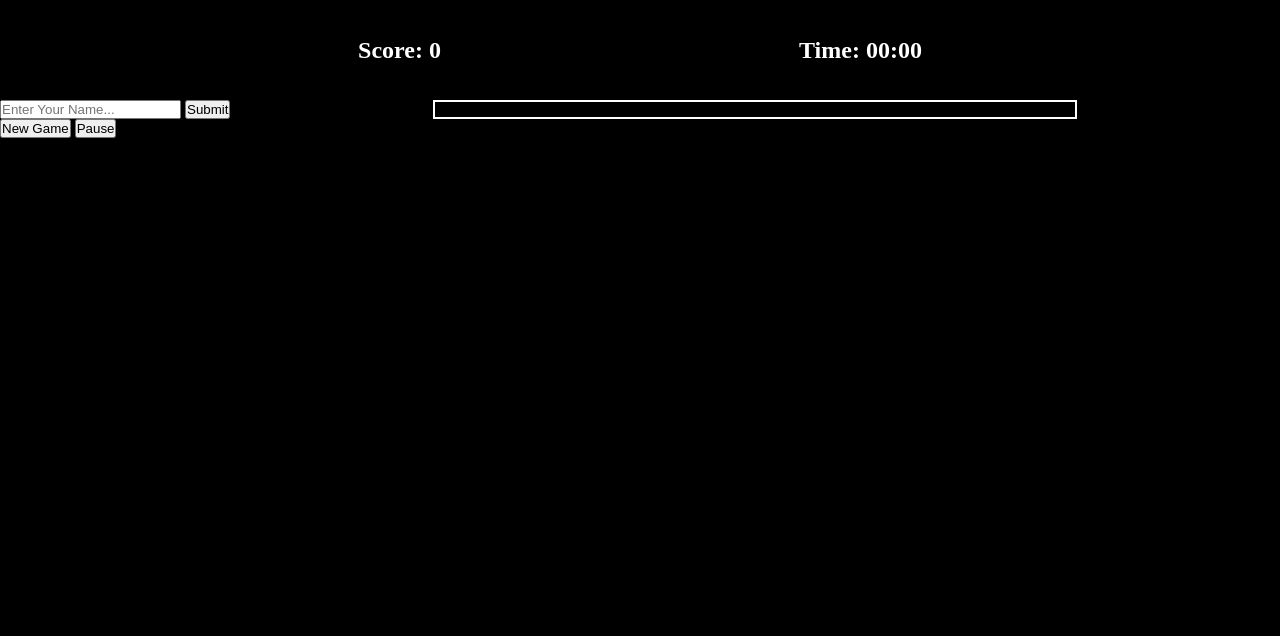
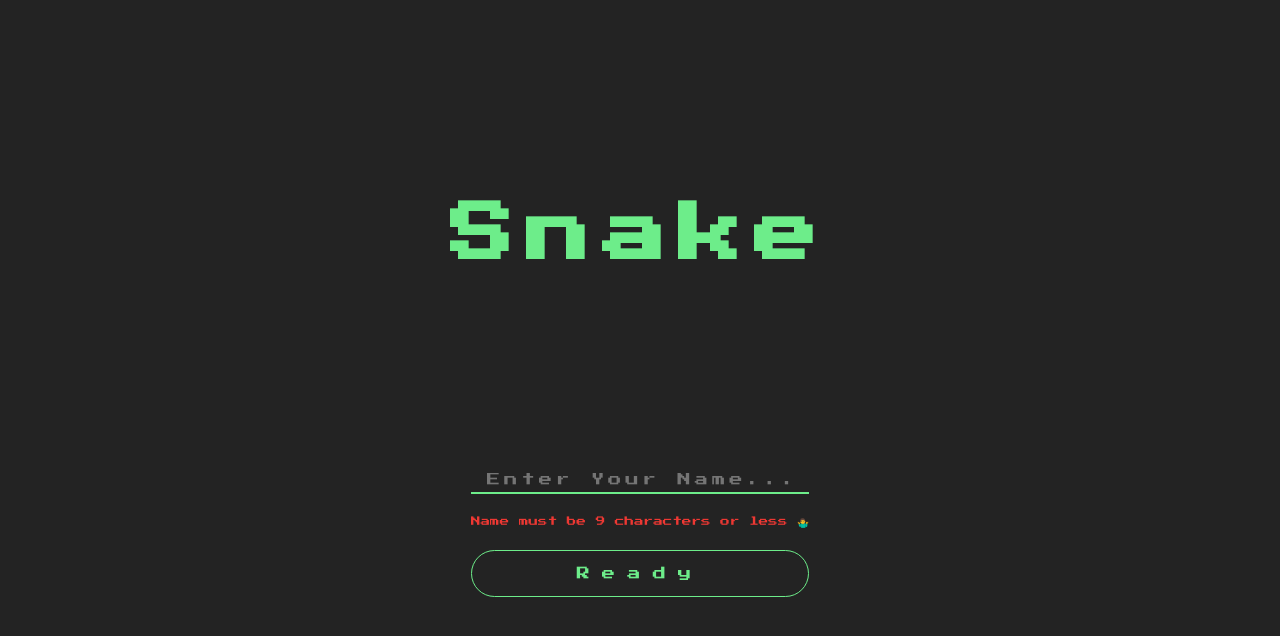
Before and after one commit to adampaulsackfield/snake, a plain HTML site: page index.html in a window 1280 px wide. Drawn offline with Linux system fonts and the light colour scheme.

Commit message:
Add user name screen, localstorage, refactor and style components

```diff
--- a/index.html
+++ b/index.html
@@ -9,28 +9,43 @@
 		<link rel="stylesheet" href="./styles/main.css" />
 	</head>
 	<body class="container">
+		<h1 class="header">Snake</h1>
+
 		<section class="display">
+			<h2 class="display__name">
+				Name: <span id="userName" class="display__name--user"></span>
+			</h2>
+
 			<h2 class="display__heading">
 				Score: <span id="score" class="display__heading--score">0</span>
 			</h2>
-			<h2 class="display__heading">
+
+			<h2 id="displayName" class="display__heading">
 				Time: <span id="time" class="display__heading--time">00:00</span>
 			</h2>
 		</section>
 
 		<main class="main">
 			<section id="scoreBoard" class="main__scoreBoard"></section>
-			<section id="nameArea" class="nameArea">
+
+			<section id="game" class="main__game"></section>
+		</main>
+
+		<section id="nameArea" class="nameArea">
+			<h1 class="nameArea__heading">Snake</h1>
+			<div class="flexCol">
 				<input
 					id="name"
 					class="nameArea__input"
 					type="text"
 					placeholder="Enter Your Name..."
 				/>
-				<button id="nameBtn" class="nameArea__button">Submit</button>
-			</section>
-			<section id="game" class="main__game"></section>
-		</main>
+				<p id="error" class="nameArea__error">
+					Name must be 9 characters or less 🤷‍♂️
+				</p>
+				<button id="nameBtn" class="nameArea__button">Ready</button>
+			</div>
+		</section>
 
 		<section class="controls">
 			<button id="newGame" class="controls__button">New Game</button>
--- a/scripts/Game.js
+++ b/scripts/Game.js
@@ -1,10 +1,11 @@
 const game = document.getElementById('game');
 const scoreBoard = document.getElementById('scoreBoard');
 const score = document.getElementById('score');
+const userName = document.getElementById('userName');
 
 export class Game {
 	constructor(name) {
-		this.gridSize = 32;
+		this.gridSize = 30;
 		this.score = 0;
 		this.highScore = 0;
 		this.name = name;
@@ -21,8 +22,7 @@ export class Game {
 				game.appendChild(square);
 			}
 		}
-		console.log(this.name);
-		score.innerHTML = this.name;
+		userName.innerHTML = this.name;
 
 		// this.getScores();
 	}
@@ -51,3 +51,6 @@ export class Game {
 		// TODO
 	}
 }
+
+// TODO - Snake can still go back the opposite direction
+// TODO - Food can spawn under the snake's body
--- a/scripts/main.js
+++ b/scripts/main.js
@@ -4,18 +4,42 @@ import { Snake } from './Snake.js';
 let newGame, newSnake;
 
 const nameArea = document.getElementById('nameArea');
-const name = document.getElementById('name');
 const nameBtn = document.getElementById('nameBtn');
+const nameInput = document.getElementById('name');
+const error = document.getElementById('error');
+nameBtn.disabled = true;
 
-nameBtn.addEventListener('click', () => {
-	newGame = new Game(name.value);
-	newSnake = new Snake();
+let user = localStorage.getItem('name');
+
+const handleStartGame = () => {
+	localStorage.setItem('name', user);
 
 	nameArea.classList.add('none');
 
+	newGame = new Game(user);
+	newSnake = new Snake();
+
 	newGame.buildGrid();
 	newSnake.addSnake();
-});
+};
+
+if (user) {
+	user = nameInput.value;
+	handleStartGame();
+}
+
+const handleInput = () => {
+	if (nameInput.value.length > 9) {
+		error.classList.remove('nameArea__error--hide');
+	} else {
+		error.classList.add('nameArea__error--hide');
+		nameBtn.disabled = false;
+		user = nameInput.value;
+	}
+};
+
+nameBtn.addEventListener('click', handleStartGame);
+nameInput.addEventListener('keyup', handleInput);
 
 window.onkeydown = (e) => {
 	let left = 37;
--- a/styles/_base.scss
+++ b/styles/_base.scss
@@ -8,5 +8,10 @@ body {
 // }
 
 .none {
-	display: none;
+	display: none !important;
 }
+
+.flexCol {
+	display: flex;
+	flex-direction: column;
+}
--- a/styles/_components.scss
+++ b/styles/_components.scss
@@ -1,16 +1,42 @@
+@use './variables' as *;
+
+.header {
+	font-family: $font-primary;
+	font-size: 2.4rem;
+	color: $color-green;
+	text-align: center;
+	padding-top: 1.2rem;
+	letter-spacing: 10px;
+}
+
 .display {
 	display: flex;
 	align-items: center;
 	justify-content: space-evenly;
+	font-family: $font-primary;
+	font-size: 0.6rem;
 
-	height: 100px;
+	height: 60px;
+
+	&__name {
+		&--user {
+			color: $color-green;
+		}
+	}
+
+	&__heading {
+		&--time,
+		&--score {
+			color: $color-green;
+		}
+	}
 }
 
 .main {
 	display: flex;
 
 	&__game {
-		width: 640px;
+		width: 600px;
 		margin: 0 auto;
 		display: flex;
 		flex-wrap: wrap;
@@ -38,3 +64,90 @@
 		}
 	}
 }
+
+.nameArea {
+	position: absolute;
+	top: 0;
+	bottom: 0;
+	left: 0;
+	right: 0;
+	background-color: #232323;
+
+	display: flex;
+	flex-direction: column;
+	justify-content: center;
+	align-items: center;
+
+	&__heading {
+		font-family: $font-primary;
+		font-size: 4rem;
+		color: $color-green;
+		letter-spacing: 12px;
+		margin-bottom: 200px;
+	}
+
+	&__input {
+		padding: 0.4rem 1rem;
+		border: none;
+		border-bottom: solid 2px $color-green;
+		background-color: transparent;
+		font-family: $font-primary;
+
+		color: $color-green;
+		letter-spacing: 4px;
+
+		&:focus {
+			outline: none;
+		}
+
+		&--error {
+			border-bottom-color: $color-red;
+		}
+	}
+
+	&__error {
+		font-family: $font-primary;
+		color: $color-red;
+		text-align: center;
+		font-size: 0.6rem;
+		margin-top: 22px;
+		margin-bottom: 2px;
+
+		&--hide {
+			display: none;
+		}
+	}
+
+	&__button {
+		font-family: $font-primary;
+		background-color: transparent;
+		letter-spacing: 12px;
+		border: none;
+		padding: 1rem;
+		border-radius: 25px;
+		color: $color-green;
+		border: solid 1px $color-green;
+		cursor: pointer;
+		transition: background-color ease 800ms;
+		margin-top: 20px;
+
+		&:hover {
+			background-color: rgba($color-green, 0.6);
+			color: white;
+		}
+	}
+}
+
+.controls {
+	display: flex;
+	justify-content: space-evenly;
+	padding: 1rem 0;
+
+	&__button {
+		padding: 0.8rem 2rem;
+		background-color: transparent;
+		border: solid 1px $color-green;
+		border-radius: 20px;
+		color: white;
+	}
+}
--- a/styles/_variables.scss
+++ b/styles/_variables.scss
@@ -0,0 +1,9 @@
+@import url('https://fonts.googleapis.com/css2?family=Press+Start+2P&display=swap');
+
+$color-yellow: #f0f14e;
+$color-green: #6ded8a;
+$color-blue: #1645f5;
+$color-pink: #ff5f85;
+$color-red: #ed3833;
+
+$font-primary: 'Press Start 2P', cursive;
```
Also changed, not shown: styles/main.css, 1 other file.
